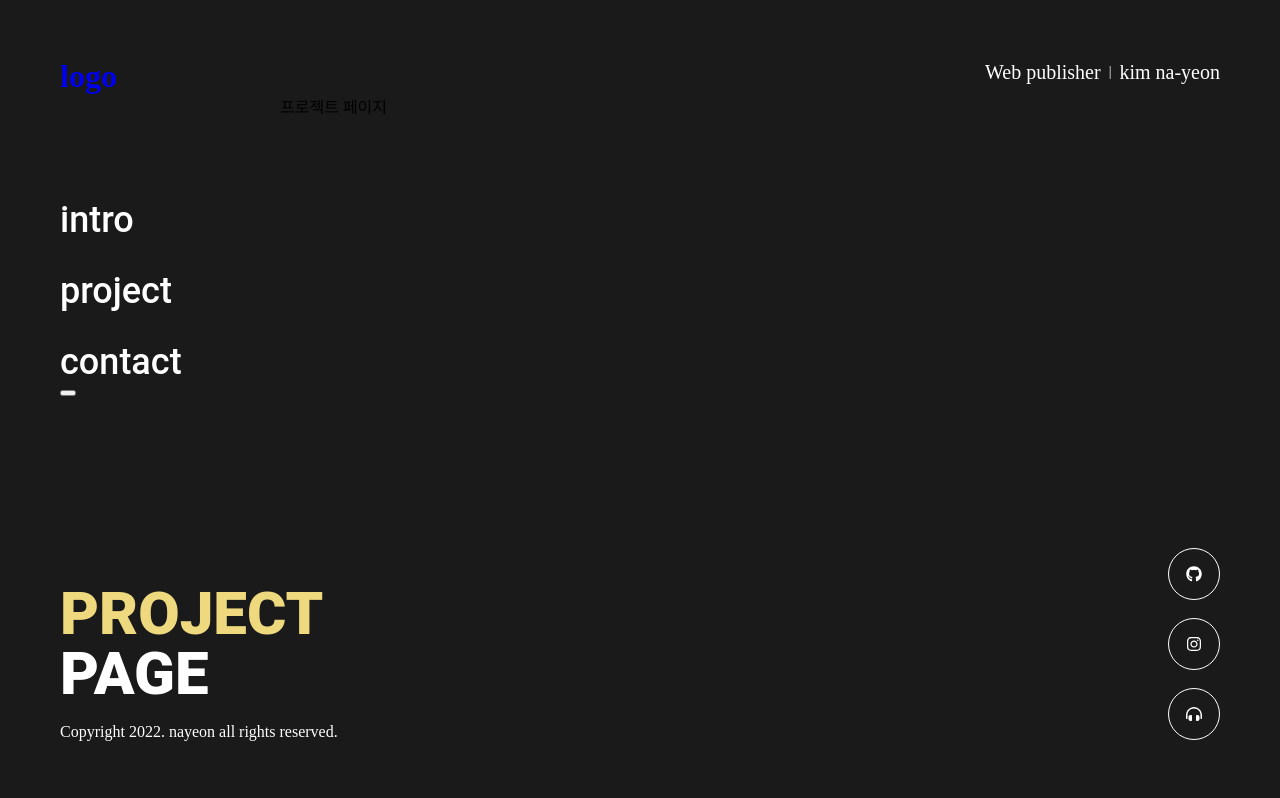
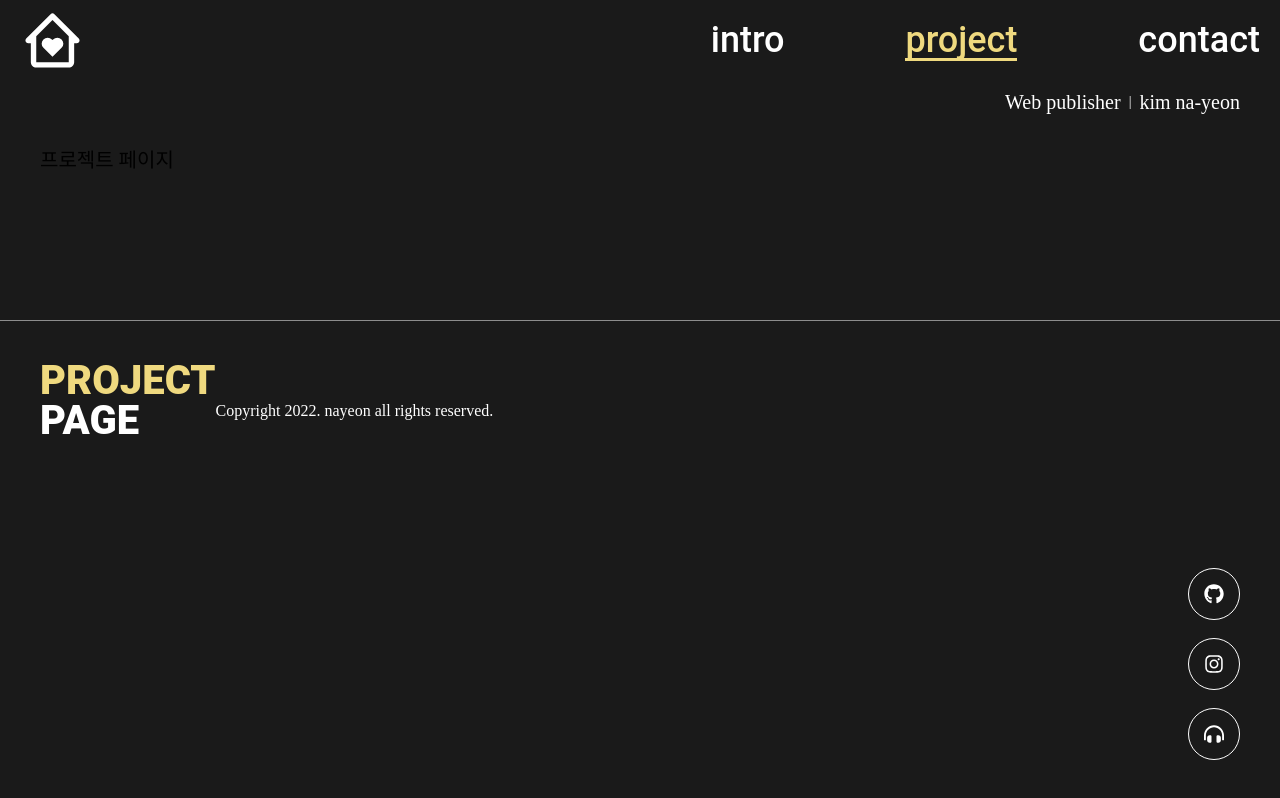
Before and after one commit to kimdus1214/nayeon-portfolio, a React (Create React App) app: page /project in a window 1280 px wide. Built offline with nearby package versions, Linux system fonts and the light colour scheme; what gsap-trial would draw is missing.

Commit message:
'commit_0913'

```diff
--- a/src/App.css
+++ b/src/App.css
@@ -19,8 +19,8 @@ ol, ul, li{list-style: none;}
 a{text-decoration: none}
 
 @import url('https://fonts.googleapis.com/css2?family=Roboto:wght@300;400;500;700;900&display=swap');
-
-body{font-size: 16px; background-color: #1a1a1a;}
+html{font-size: 20px;}
+body{font-size: 1rem; background-color: #1a1a1a;}
 .wrap{width: 100%; max-width: 1920px; margin: auto; position: relative; box-sizing: border-box; background-color: #1a1a1a; overflow: hidden;}
 .home{width: 100%; height: 100vh; overflow: hidden; position: relative;}
 /* 노이즈 효과*/
--- a/src/components/Header.jsx
+++ b/src/components/Header.jsx
@@ -1,12 +1,16 @@
-import React, { useEffect } from "react";
+import React, { useEffect,useRef } from "react";
 import {Link, useNavigate} from "react-router-dom";
 import './style/common.css';
 import { gsap,Power1 } from "gsap";
+import { IoMenuSharp } from "react-icons/io5";
+import { BiHomeHeart } from "react-icons/bi";
+import { useState } from "react";
 
-function Header(){
+function Header({intro, project, contact}){
     let tl = gsap.timeline();
     let menuTl = gsap.timeline();
     let navigate = useNavigate();
+    const mainHeader = useRef(null);
 
     useEffect(()=>{
         tl
@@ -29,6 +33,22 @@ function Header(){
           }, "+=0.5");
     })
 
+    const [HeaderOn, setHeaderOn] = useState(false);
+    useEffect(()=>{
+        window.addEventListener('scroll',headerScroll);
+        headerClone();
+    },[]);
+
+    const headerScroll = ()=>{
+        let winSCT = window.scrollY;
+        // console.log(winSCT)
+        if(winSCT>=100){
+            setHeaderOn(true)
+        }else{
+            setHeaderOn(false)
+        }
+    }
+
     const changePage = (e, destination) => {
         e.preventDefault();
         tl
@@ -44,20 +64,26 @@ function Header(){
         }, timelineDuration);
     };
 
+    const headerClone = ()=>{
+        let mobileHeader = mainHeader.current.cloneNode(true);
+        document.querySelector('.mobile-header').append(mobileHeader);
+    }
+
     return(
         <>
             <div id="cover"></div>
-            <header>
-                <div className="main-header">
-                    <h1><Link to="/" className="link_click" onClick={e=>changePage(e, "/")}>logo</Link></h1>
+            <header className={HeaderOn&& `headerOn`}>
+                <div className="main-header" ref={mainHeader}>
+                    <h1><Link to="/" className="link_click" onClick={e=>changePage(e, "/")}><BiHomeHeart/></Link></h1>
                     <ul>
-                        <li><Link to="/intro" className="link_click" onClick={e => changePage(e, "/intro")}>intro</Link></li>
-                        <li><Link to="/project" className="link_click" onClick={e => changePage(e, "/project")}>project</Link></li>
-                        <li><Link to="/contact" className="link_click" onClick={e => changePage(e, "/contact")}>contact</Link></li>
+                        <li><Link to="/intro" className={`link_click ${intro&& 'on'}`} onClick={e => changePage(e, "/intro")}>intro</Link></li>
+                        <li><Link to="/project" className={`link_click ${project&& 'on'}`} onClick={e => changePage(e, "/project")}>project</Link></li>
+                        <li><Link to="/contact" className={`link_click ${contact&& 'on'}`} onClick={e => changePage(e, "/contact")}>contact</Link></li>
                     </ul>
-                    <button><i></i></button>
+                    <button><IoMenuSharp/></button>
                 </div>
             </header>
+            <div className="mobile-header"></div>
         </>
     );
 }
--- a/src/components/style/common.css
+++ b/src/components/style/common.css
@@ -1,14 +1,20 @@
 
-header{position: fixed; z-index: 9; left: 60px; top: 60px;}
+header{position: fixed; z-index: 9; left: 60px; top: 60px; transition: all .5s;}
+.mobile-header{display: none;}
 .main-header{}
 .main-header h1{width: 120px;}
+.main-header h1 a{display: flex; align-items: center; color: #fff;}
+.main-header h1 a svg{font-size: 65px; transition: all .3s;}
 .main-header ul{margin-top: 110px;}
 .main-header ul li{opacity: 0; transform: translateX(20px);}
 .main-header li+li{margin-top: 35px;}
-.main-header ul li a{position: relative; font-family: 'Roboto', sans-serif; font-size: 36px; font-weight: 500; color: #fff;}
+.main-header ul li a{position: relative; font-family: 'Roboto', sans-serif; font-size: 36px; font-weight: 500; color: #fff; transition: all .3s;}
 .main-header ul li a::before{content: ""; position: absolute; bottom: 0;left: 0; width: 100%; height: 3px; transform: scale(0); background-color: #efd97f;}
 .main-header ul li a:hover{color: #efd97f; transition: all 0.25s ease-out;}
 .main-header ul li a:hover::before{transform: scale(1); transition: all 0.25s ease-out;}
+.main-header ul li a.on{color: #efd97f;}
+.main-header ul li a.on::before{transform: scale(1);}
+.main-header button{display: none;}
 
 .page-naming{position: fixed; bottom: 60px; left: 60px;}
 .page-naming h2{color: #fff; font-family: 'Roboto', sans-serif; font-size: 60px; font-weight: 900; text-transform: uppercase;}
@@ -25,11 +31,56 @@ header{position: fixed; z-index: 9; left: 60px; top: 60px;}
 
 .mt-10{margin-top: 10px;}
 .mt-20{margin-top: 20px;}
+.mt-30{margin-top: 30px;}
 .mt-35{margin-top: 35px;}
 .mt-50{margin-top: 50px;}
 .mt-60{margin-top: 60px;}
+.mt-80{margin-top: 80px;}
 .mt-100{margin-top: 100px;}
 
+.pt-60{padding-top: 60px;}
+.pt-100{padding-top: 100px;}
 .pb-35{padding-bottom: 35px;}
 
 .color-point{color: #efd97f;}
+
+
+
+@media (max-width:1440px){
+    header{left: 40px; top: 40px;}
+    .job-block{right: 40px; top: 40px;}
+    .sns-block{right: 40px; bottom: 40px;}
+    .page-naming{bottom: 40px; left: 40px;}
+    .page-naming h2{font-size: 2.5rem;}
+}
+
+@media (max-width:1280px){
+    header{display: flex; align-items: center; justify-content: space-between; left: 0; top: 0; max-width: 1280px; width: 100%; box-sizing: border-box;}
+    header.headerOn{background-color: rgba(0,0,0,.8);}
+    header.headerOn .main-header{height: 65px;}
+    header.headerOn .main-header h1 a svg{font-size: 2rem}
+    header.headerOn .main-header ul li a{font-size: 1rem;}
+    .main-header {display: flex; align-items: center; width: 100%; height: 80px; justify-content: space-between; padding: 0px 20px;}
+    .main-header h1 {width: 9.375%;}
+    .main-header ul{display: flex; margin-top: 0; width: 50%; justify-content: flex-end;}
+    .main-header li{margin-right: 19.5%;}
+    .main-header li:last-child{margin-right: 0;}
+    .main-header li+li {margin-top: 0px; margin-right: 19.5%;}
+
+    .page-naming {position: static; padding: 40px; display: flex; align-items: center; border-top: 1px solid rgba(255,255,255,.5)}
+    .page-naming h2{font-size: 2rem;}
+
+    .job-block{top: 90px;}
+}
+
+
+@media (max-width:759px){
+    .main-header{height: 50px;}
+    .main-header h1 a svg{font-size: 45px;}
+    .main-header ul{display: none;}
+    .main-header button{display: block; display: block; border: 0; padding: 0; background: transparent; color: #fff; font-size: 2rem;}
+
+    .mobile-header{width: 100%; height: 100%; position: fixed; left: 0; top: 0; z-index: 9;}
+    .mobile-header .main-header{width: 100%; height: 100%;}
+    .mobile-header .main-header ul{display: block;}
+}
--- a/src/components/style/sub.css
+++ b/src/components/style/sub.css
@@ -18,7 +18,7 @@
 /* 소개 페이지 */
 .intro-block .sub-wrap{}
 .sub-block .title{display: flex;}
-.sub-block .title h1{font-size: 100px; font-weight: 900; color: #fff; position: relative;}
+.sub-block .title h1{font-size: 80px; font-weight: 900; color: #fff; position: relative;}
 .sub-block .title h1 span{display: inline-block; transform: translateY(-50%); opacity: 0;}
 .sub-block .title .smile{margin-left: 15px; transform: translateY(-50px);}
 #afterSmile{visibility:hidden;}
@@ -44,6 +44,7 @@
 .intro-block .contents .contents__right .techStack ul li .progressbar svg{width: 100%; height: 100%; transform: rotate(-90deg);}
 .intro-block .contents .contents__right .techStack ul li .progressbar svg .progressbar__svg-circle{fill: none; stroke-width: 5; stroke-dasharray: 251; stroke-dashoffset: 251;}
 .intro-block .contents .contents__right .techStack ul li .progressbar .progressbar__text{position: absolute; top: 50%; left: 50%; transform: translate(-50%,-50%); border-radius: 0.25em;}
+.intro-block .contents .contents__right .techStack ul li:nth-child(2n){margin-right: 0;}
 
 .text-html { color: hsl(15, 100%, 60%);}
 .text-js { color: #60a313;}
@@ -57,6 +58,17 @@
 .intro-block .contents .skills .contents__right ul li+li{margin-left: 60px;}
 .intro-block .contents .skills .contents__right ul li p{margin-left: 20px; font-size: 20px; color: #fff;}
 
+.contact h5{font-size: 24px; line-height: 1.6; font-family: 'GmarketSansMedium'; color: #fff;}
+.contact .contact-con p{font-size: 18px; font-weight: 300; line-height: 1.4; font-family: 'GmarketSansMedium'; color: #fff;}
+.contact .contact-con p+p{margin-top: 20px;}
+.contact ul li{display: flex;}
+.contact ul li+li{margin-top: 12px;}
+.contact ul li b{width: 12%; font-size: 20px; font-weight: 900; color: #c3b98f; text-transform: uppercase;}
+.contact ul li p{margin-left: 3%; font-size: 20px; font-weight: 700; color: #fff;}
+
+
+
+
 
 @media (max-width:1600px){
     .sub-wrap{max-width: 1000px;}
@@ -65,5 +77,30 @@
     .intro-block .contents .contents__right .keyword{padding-right: 4%;}
     .intro-block .contents .contents__right .keyword p{margin-left: 8.66%; word-break: keep-all;}
     .intro-block .contents .contents__right .techStack{padding-right: 4%;}
-    .intro-block .contents .contents__right .techStack ul li{width: 32.57%; padding: 20px;}
+    .intro-block .contents .contents__right .techStack ul li{width: 38.57%; padding: 20px;}
 }
+
+@media (max-width:1440px){
+    .sub-wrap {max-width: 860px;}
+    .intro-block .contents .contents__right .profile__imgTxt{flex-direction: column;}
+    .intro-block .contents .contents__right .profile__imgTxt ul{margin-left: 0; margin-top: 35px;}
+    .intro-block .contents .contents__right .techStack ul{margin-top: 0;}
+    .intro-block .contents .contents__right .techStack ul li{width: 40.57%;}
+    .contact ul li b{width: 15%;}
+}
+@media (max-width:1280px){
+    .sub-block{position: static; padding: 150px 0;}
+    .sub-wrap{max-width: initial; padding: 0 40px;}
+
+    .sub-block .title h1{font-size: 3rem;}
+    .sub-block .title .smile{width: 95px; height: 80px;}
+    .contents{margin-top: 60px;}
+
+    .intro-block .contents .contents__right .techStack{padding-right: 0;}
+}
+
+@media (max-width:1024px){
+    .intro-block .contents>div{flex-direction: column;}
+    .intro-block .contents .contents__right{margin-left: 0; margin-top: 60px; width: 100%;}
+    .intro-block .contents .contents__right .techStack ul li{width: 43.2%;}
+}
--- a/src/index.js
+++ b/src/index.js
@@ -6,8 +6,8 @@ import App from './App';
 const root = ReactDOM.createRoot(document.getElementById('root'));
 root.render(
   <BrowserRouter>
-    <React.StrictMode>
+    {/* <React.StrictMode> */}
       <App />
-    </React.StrictMode>
+    {/* </React.StrictMode> */}
   </BrowserRouter>
 );
--- a/src/pages/ContactPage.jsx
+++ b/src/pages/ContactPage.jsx
@@ -8,7 +8,7 @@ import Paging from "../components/Paging";
 function ContactPage() {
     return (
         <div className="wrap">
-            <Header />
+            <Header contact={true}/>
             <Contact />
             <Aside />
             <Job />
--- a/src/pages/IntroPage.jsx
+++ b/src/pages/IntroPage.jsx
@@ -6,9 +6,10 @@ import Job from "../components/Job";
 import Paging from "../components/Paging";
 
 function IntroPage() {
+
     return (
         <div className="wrap">
-            <Header />
+            <Header intro={true} />
             <Intro />
             <Aside />
             <Job />
--- a/src/pages/ProjectPage.jsx
+++ b/src/pages/ProjectPage.jsx
@@ -8,7 +8,7 @@ import Paging from "../components/Paging";
 function ProjectPage() {
     return (
         <div className="wrap">
-            <Header />
+            <Header project={true} />
             <Project />
             <Aside />
             <Job />
```
Also changed, not shown: src/components/Contact.jsx (+29 -2 lines), src/components/Main.jsx (+45 -0 lines), src/components/style/main.css (+11 -0 lines).
